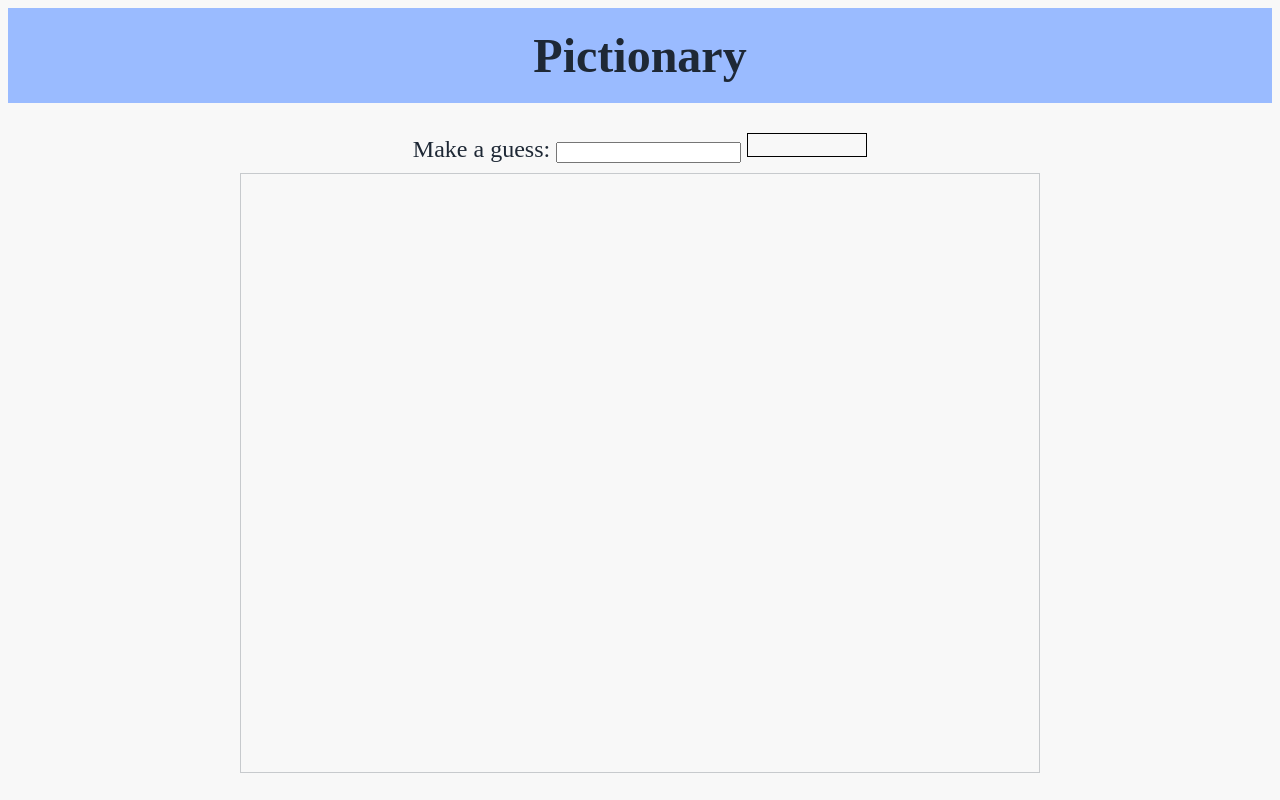
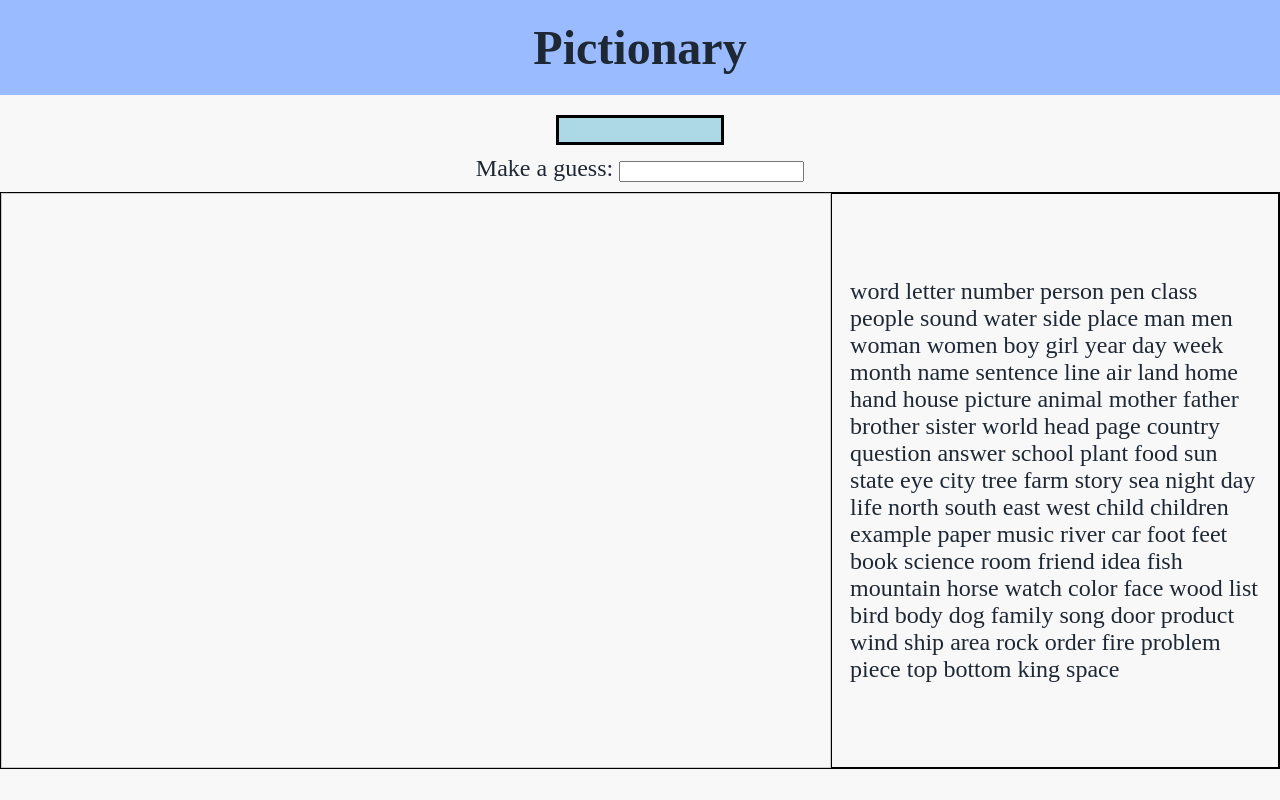
Before and after one commit to agrushcow/pictionary, a website: page public/index.html in a window 1280 px wide. Drawn offline with nearby package versions, Linux system fonts and the light colour scheme; no server answers.

Commit message:
Added guessing functionality

```diff
--- a/public/index.html
+++ b/public/index.html
@@ -7,6 +7,7 @@
 <style>
 * {
     box-sizing: border-box;
+    margin:0;
 }
 
 body {
@@ -22,25 +23,43 @@ h1 {
   text-align: center;
 }
 
+#roles {
+    height: 1.25em;
+    width: 7em;
+    margin: 0 auto;
+    border: 3px solid black;
+    background-color: lightblue;
+}
+
 #top-message {
     text-align: center;
     padding: 10px;
 }
 
-canvas {
-    width: 800px;
-    height: 600px;
-    border: 1px #C7CACD solid;
-    display: block;
-    margin: 0 auto;
+.canvas-container {
+    width: 100%;
+    border: 1px solid black;
+    display: flex;
 }
 
-#role {
-  height:1em;
-  width:5em;
-  border:1px solid black;
-  display:inline-block;
+canvas {
+    width: 65%;
+    height: 575px;
+    border: 1px #C7CACD solid;
+    display: inline-block;
 }
+
+#words {
+    border: 1px solid black;
+    width: 40%;
+    display: inline-block;
+    word-wrap: break-word;
+    display: flex;
+    justify-content: center;
+    align-items: center;
+    padding: 0.75em;
+}
+
 </style>
 
 <!-- JS -->
@@ -51,12 +70,15 @@ canvas {
 
 <div id="main">
     <h1>Pictionary</h1>
+    <div id="roles"></div>
   <div id="top-message">
       <div id="guess">
-          Make a guess: <input type="text">
-          <div id="role"></div>
+          <span>Make a guess:</span> <input type="text">
       </div>
       <div id="guesses"></div>
   </div>
+  <div class="canvas-container">
     <canvas id="canvas"></canvas>
+    <div id="words"></div>
   </div>
+</div>
--- a/public/main.js
+++ b/public/main.js
@@ -1,7 +1,32 @@
+var wordsArr = [
+    "word", "letter", "number", "person", "pen", "class", "people",
+    "sound", "water", "side", "place", "man", "men", "woman", "women", "boy",
+    "girl", "year", "day", "week", "month", "name", "sentence", "line", "air",
+    "land", "home", "hand", "house", "picture", "animal", "mother", "father",
+    "brother", "sister", "world", "head", "page", "country", "question",
+    "answer", "school", "plant", "food", "sun", "state", "eye", "city", "tree",
+    "farm", "story", "sea", "night", "day", "life", "north", "south", "east",
+    "west", "child", "children", "example", "paper", "music", "river", "car",
+    "foot", "feet", "book", "science", "room", "friend", "idea", "fish",
+    "mountain", "horse", "watch", "color", "face", "wood", "list", "bird",
+    "body", "dog", "family", "song", "door", "product", "wind", "ship", "area",
+    "rock", "order", "fire", "problem", "piece", "top", "bottom", "king",
+    "space"
+];
+
+var addWords = function() {
+  var wordsLength = wordsArr.length;
+  var wordsBlock = $('#words');
+  for(var i = 0; i < wordsLength; i++) {
+    wordsBlock.append(wordsArr[i] + " ");
+  }
+}
+
 var pictionary = function() {
     var socket = io();
     var canvas, context;
     var drawing = false;
+    var guessSpan = $('#guess span');
 
     var draw = function(position) {
         context.beginPath();
@@ -15,7 +40,9 @@ var pictionary = function() {
     canvas[0].width = canvas[0].offsetWidth;
     canvas[0].height = canvas[0].offsetHeight;
     canvas.on('mousemove', function(event) {
-        if (!drawing) {return;}
+        if (!drawing || socket.role == 'guesser') {
+          return;
+        }
         var offset = canvas.offset();
         var position = {x: event.pageX - offset.left, y: event.pageY - offset.top};
         draw(position);
@@ -41,7 +68,17 @@ var pictionary = function() {
         if (event.keyCode != 13) { // Enter
             return;
         } else {
-        socket.emit('guess', guessBox.val());
+          if(socket.role == 'guesser') {
+            socket.emit('guess', guessBox.val());
+          } else { //drawer
+            var guessVal = guessBox.val();
+            if(wordsArr.indexOf(guessVal) > -1) {
+              socket.emit('selection', guessVal);
+              $('#words').html(guessVal);
+            } else {
+              alert("Be sure to select a matching word from the list");
+            }
+          }
         guessBox.val('');
       }
     };
@@ -52,11 +89,14 @@ var pictionary = function() {
 
     var assignDraw = function() {
       rolesBlock.text("Drawer");
-      console.log("draw");
+      socket.role = "drawer";
+      guessSpan.html('Please select a word from the list: ');
     };
 
     var assignGuess = function() {
       rolesBlock.text("Guesser");
+      socket.role = "guesser";
+      guessSpan.html('Make a guess:');
     };
 
     socket.on('draw', draw);
@@ -67,4 +107,5 @@ var pictionary = function() {
 
 $(document).ready(function() {
     pictionary();
+    addWords();
 });
```
Also changed, not shown: server.js (+17 -1 lines). Lines whose indentation alone changed are shown as unchanged.
